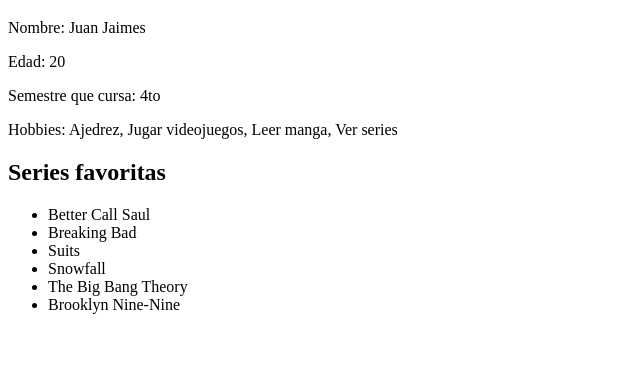
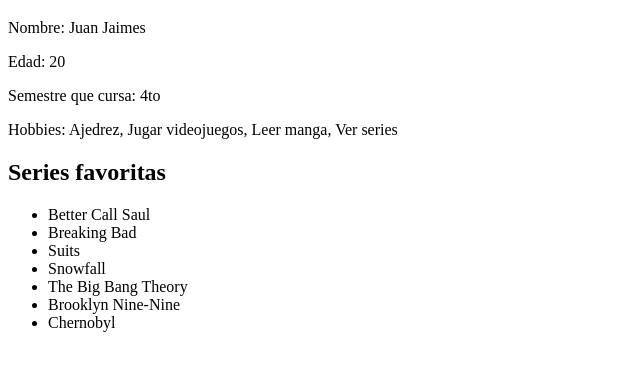
Before and after one commit to JuanJaimes2709/Pagina_ejercicio_github, a plain HTML site: page index.html in a window 1280 px wide. Shown: the part 61-432 px from the top of the page, without its empty margins (0-640 px from the left). Drawn offline with Linux system fonts and the light colour scheme.

Commit message:
Se agrega la septima serie

```diff
--- a/index.html
+++ b/index.html
@@ -19,5 +19,6 @@
     <li>Snowfall</li>
     <li>The Big Bang Theory</li>
     <li>Brooklyn Nine-Nine</li>
+    <li>Chernobyl</li>
 </body>
 </html>
```
